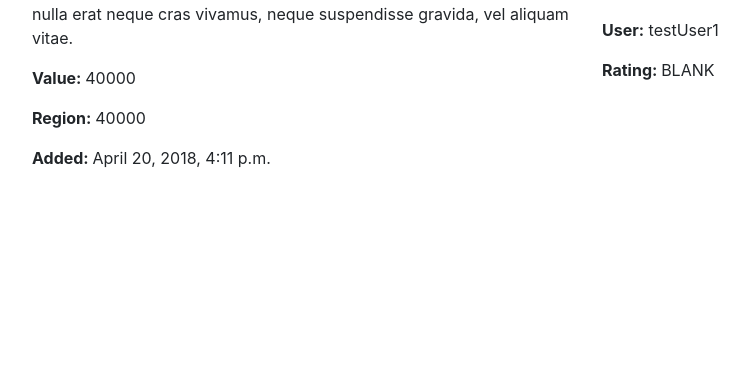
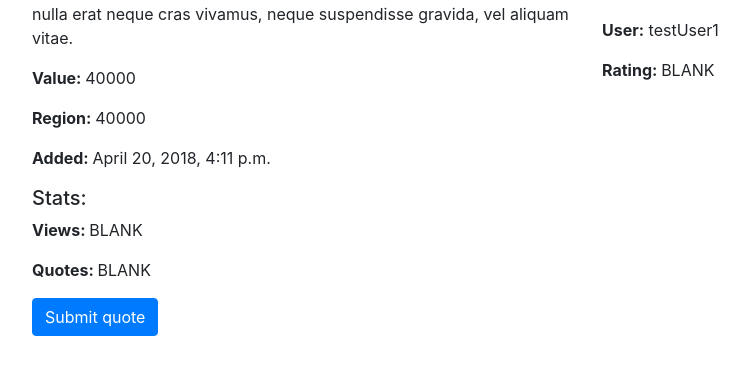
Before and after one commit to markaleksanderh/cn, a Django app: page /prototype/job/7 in a window 1280 px wide. Shown: the part 187-562 px from the top of the page, without its empty margins (53-802 px from the left). Run offline with Django 3.2, Linux system fonts and the light colour scheme; data comes from the database, SQL or seed files in the repository; some libraries are stand-ins or nearby versions.

Commit message:
job detail layout changes

```diff
--- a/cn-app/cnprototype/prototype/templates/job_detail.html
+++ b/cn-app/cnprototype/prototype/templates/job_detail.html
@@ -22,5 +22,10 @@
   </div>
 </div>
 <div class="row">
+  <div class="col-6">
+    <h5>Stats:</h5>
+    <p><strong>Views: </strong>BLANK</p>
+    <p><strong>Quotes: </strong>BLANK</p>
+    <button type="button" class="btn btn-primary">Submit quote</button>
 </div>
 {% endblock %}
```
